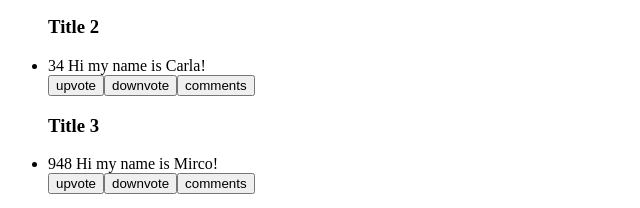
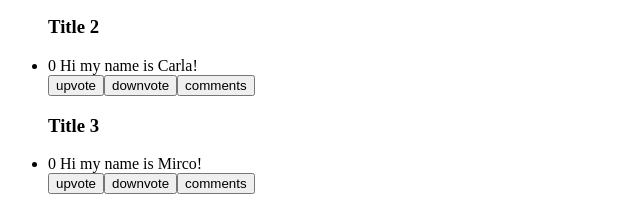
Before and after one commit to Sepoz/great-idea, a React (Create React App) app: page / in a window 1280 px wide. Shown: the part 162-370 px from the top of the page, without its empty margins (0-640 px from the left). Built offline with nearby package versions, Linux system fonts and the light colour scheme; data requests are answered from the project's data file.

Commit message:
Added get and post.

```diff
--- /dev/null
+++ b/db.json
@@ -0,0 +1,25 @@
+{
+  "posts": [
+    {
+      "id": 1,
+      "title": "Title 1",
+      "content": "Hi my name is Simone!",
+      "karma": 1,
+      "date": "Mon, 02 Mar 2020 16:15:30 GMT"
+    },
+    {
+      "title": "Title 2",
+      "content": "Hi my name is Carla!",
+      "karma": 0,
+      "date": "Tue, 03 Mar 2020 19:04:42 GMT",
+      "id": 2
+    },
+    {
+      "title": "Title 3",
+      "content": "Hi my name is Mirco!",
+      "karma": 0,
+      "date": "Tue, 03 Mar 2020 19:05:32 GMT",
+      "id": 3
+    }
+  ]
+}
--- a/src/App.js
+++ b/src/App.js
@@ -1,31 +1,20 @@
-import React, { useState } from 'react';
+import React, { useState, useEffect } from 'react';
+import axios from "axios";
 import Post from "./components/Post";
 import PostRender from './components/PostRender';
 
 const App = () => {
-	const [posts, setPosts] = useState([
-    {
-		title: "Title 1",
-		content: "Hi my name is Simone!",
-		karma: 1,
-		date: "Mon, 02 Mar 2020 16:15:30 GMT"
-    },
-    {
-		title: "Title 2",
-		content: "Hi my name is Carla!",
-		karma: 34,
-		date: "Mon, 02 Mar 2020 16:15:30 GMT"
-    },
-    {
-		title: "Title 3",
-		content: "Hi my name is Mirco!",
-		karma: 948,
-		date: "Mon, 02 Mar 2020 16:15:30 GMT"
-    }
-  ]);
+	const [posts, setPosts] = useState([]);
   	const [newPost, setNewPost] = useState("");
   	const [newTitle, setNewTitle] = useState("");
-  const [newKarma, setNewKarma] = useState(0);
+
+  	useEffect(() => {
+		axios
+			.get("http://localhost:3001/posts")
+			.then(res => {
+				setPosts(res.data);
+			})
+	}, [])
 
 	return (
 		<div>
@@ -36,7 +25,7 @@ const App = () => {
 			<PostRender posts={posts} />
 		</ul>
 
-      <Post newPost={newPost} setNewPost={setNewPost} posts={posts} setPosts={setPosts} newTitle={newTitle} setNewTitle={setNewTitle} newKarma={newKarma} />
+		<Post newPost={newPost} setNewPost={setNewPost} posts={posts} setPosts={setPosts} newTitle={newTitle} setNewTitle={setNewTitle} />
 
 		</div>
   );
--- a/src/components/Post.js
+++ b/src/components/Post.js
@@ -1,6 +1,7 @@
 import React from "react";
+import axios from "axios";
 
-const Post = ({ newPost, setNewPost, posts, setPosts, newTitle, setNewTitle, newKarma }) => {
+const Post = ({ newPost, setNewPost, posts, setPosts, newTitle, setNewTitle }) => {
 
     // create the post object
     const addPost = (event) => {
@@ -8,15 +9,17 @@ const Post = ({ newPost, setNewPost, posts, setPosts, newTitle, setNewTitle, new
         const postObject = {
 			title: newTitle,
 			content: newPost,
-			karma: newKarma,
+      		karma: 0,
 			date: new Date().toUTCString()
-        }
-		// concat the post object to posts and reset the inputs
-        setPosts(posts.concat(postObject));
-		setNewPost("");
-		setNewTitle("");
-        console.log(posts);
+		}
 
+		axios
+			.post("http://localhost:3001/posts", postObject)
+			.then(res => {
+				setPosts(posts.concat(res.data));
+				setNewPost("");
+				setNewTitle("");
+			});
     };
 
     // handle the tiping in the content input
--- a/src/components/PostMap.js
+++ b/src/components/PostMap.js
@@ -2,19 +2,19 @@ import React from "react";
 
 const PostMap = ({ post }) => {
 
-    // handel comment button
+    // handle comment button
     const handleCommentButton = () => {
         console.log("comments!");
     };
 
     // handle upvote button
     const handleUpvoteButton = () => {
-        console.log("+ 1");
+        console.log("+ 1", post.karma);
     };
 
     // handle downvote button
     const handleDownvoteButton = () => {
-        console.log("- 1");
+        console.log("- 1", post.karma);
     };
 
     return (
--- a/src/components/PostRender.js
+++ b/src/components/PostRender.js
@@ -3,7 +3,7 @@ import PostMap from "./PostMap";
 
 // map every post
 const PostRender = ({ posts }) => {
-    return posts.map(post => <PostMap key={post.content} post={post} />)
+    return posts.map(post => <PostMap key={post.id} post={post} />)
 };
 
 export default PostRender;
```
Also changed, not shown: package.json (+6 -1 lines), 1 other file (tests, documents, lock files or other folders). Lines whose indentation alone changed are shown as unchanged.
